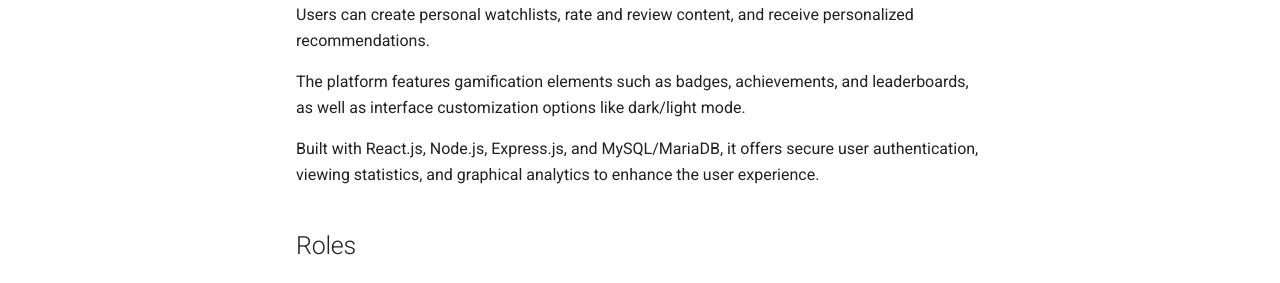
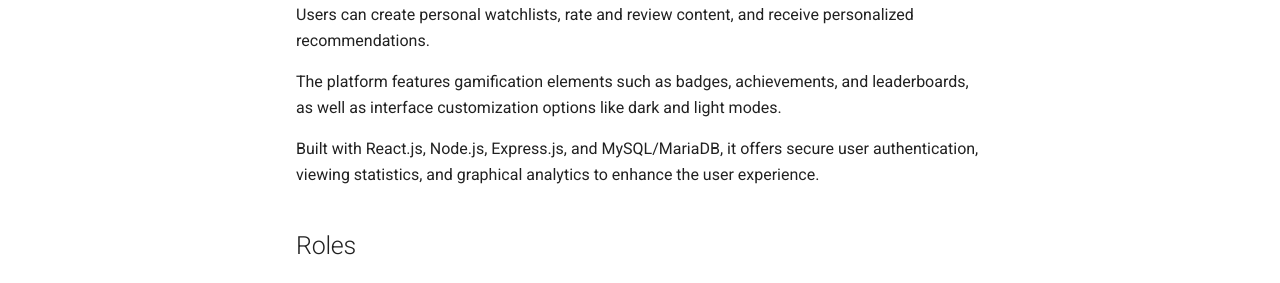
Before and after one commit to antv199/antv199.github.io, an MkDocs documentation site: the page built from docs/projects/websites/movie-tracking.md, in a window 1280 px wide and 900 px high. Shown: the part 387-670 px from the top of the window. Built offline with MkDocs 1.6.1 and Material for MkDocs 9.7.7, drawn with Linux system fonts in a browser that asks for light colours.

Commit message:
whoops, small fixes

```diff
--- a/docs/projects/websites/movie-tracking.md
+++ b/docs/projects/websites/movie-tracking.md
@@ -13,7 +13,7 @@
 ## About
 As part of a university assignment, this project is a website for tracking movies and TV series. Users can create personal watchlists, rate and review content, and receive personalized recommendations.
 
-The platform features gamification elements such as badges, achievements, and leaderboards, as well as interface customization options like dark/light mode.
+The platform features gamification elements such as badges, achievements, and leaderboards, as well as interface customization options like dark and light modes.
 
 Built with React.js, Node.js, Express.js, and MySQL/MariaDB, it offers secure user authentication, viewing statistics, and graphical analytics to enhance the user experience.
 
```
Also changed, not shown: docs/index.md (+2 -1 lines).
